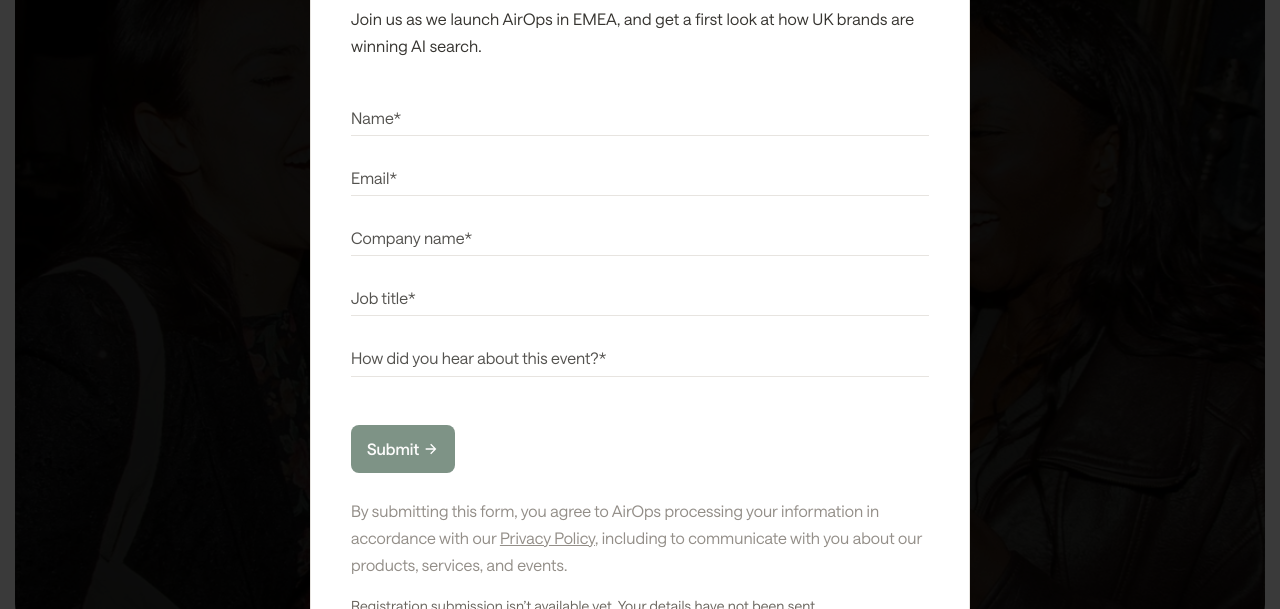
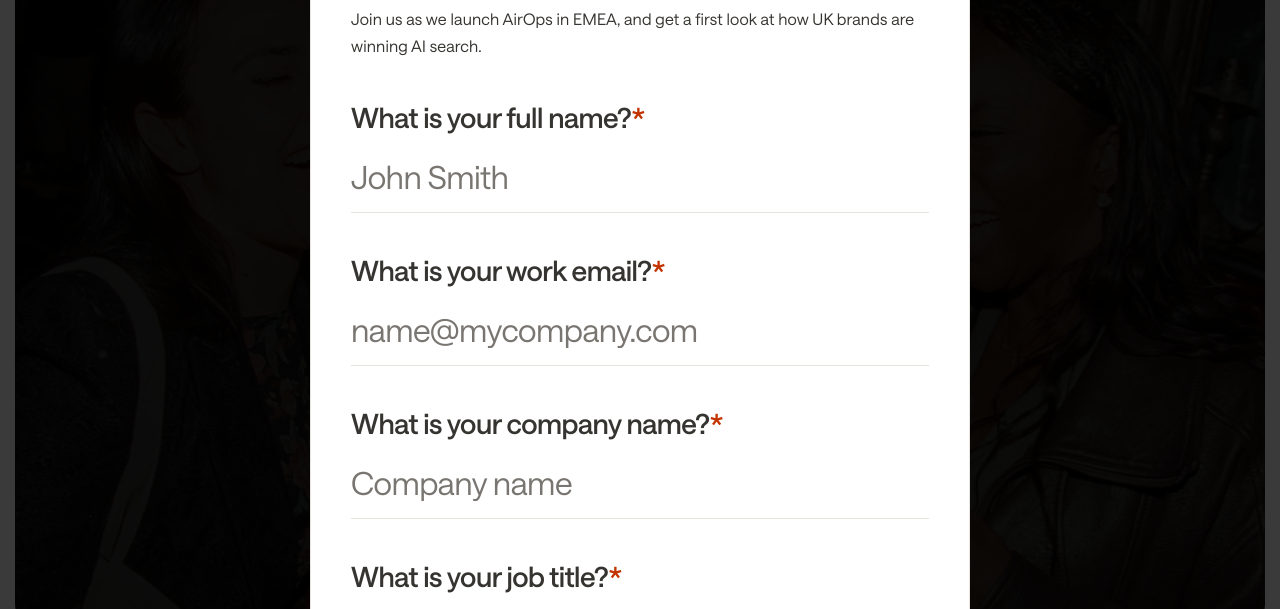
Before and after one commit to airops-brand/EMEA-launch-party-landing-page, a website: page public/index.html in a window 1280 px wide. Both pictures are taken after a click on the button "Register for event". Shown: the part 131-740 px from the top of the page. Drawn offline with Linux system fonts and the light colour scheme.

Commit message:
Style registration fields with question labels and large underlined inputs

```diff
--- a/public/index.html
+++ b/public/index.html
@@ -147,7 +147,13 @@
     <h2 id="registration-title" tabindex="-1">Join us.</h2>
     <p id="registration-description">Join us as we launch AirOps in EMEA, and get a first look at how UK brands are winning AI search.</p>
     <div id="hubspot-form"></div>
-    <div id="form-preview"><fieldset aria-label="Event registration details"><input name="name" aria-label="Name" placeholder="Name*" autocomplete="name" required><input type="email" name="email" aria-label="Email" placeholder="Email*" autocomplete="email" required><input name="company" aria-label="Company name" placeholder="Company name*" autocomplete="organization" required><input name="job_title" aria-label="Job title" placeholder="Job title*" autocomplete="organization-title" required><input name="event_source" aria-label="How did you hear about this event?" placeholder="How did you hear about this event?*" required><button class="button button-green" type="button" disabled aria-describedby="form-status">Submit<img src="/assets/imgFrame4.svg" width="16" height="16" alt=""></button></fieldset><p class="privacy">By submitting this form, you agree to AirOps processing your information in accordance with our <a href="https://www.airops.com/privacy-policy" target="_blank" rel="noopener">Privacy Policy</a>, including to communicate with you about our products, services, and events.</p></div>
+    <div id="form-preview"><fieldset aria-label="Event registration details">
+      <div class="registration-field"><label for="registration-name">What is your full name?<span class="required-mark" aria-hidden="true">*</span></label><input id="registration-name" name="name" type="text" placeholder="John Smith" autocomplete="name" required></div>
+      <div class="registration-field"><label for="registration-email">What is your work email?<span class="required-mark" aria-hidden="true">*</span></label><input id="registration-email" name="email" type="email" placeholder="name@mycompany.com" autocomplete="email" required></div>
+      <div class="registration-field"><label for="registration-company">What is your company name?<span class="required-mark" aria-hidden="true">*</span></label><input id="registration-company" name="company" type="text" placeholder="Company name" autocomplete="organization" required></div>
+      <div class="registration-field"><label for="registration-job_title">What is your job title?<span class="required-mark" aria-hidden="true">*</span></label><input id="registration-job_title" name="job_title" type="text" placeholder="Marketing Director" autocomplete="organization-title" required></div>
+      <div class="registration-field"><label for="registration-event_source">How did you hear about this event?<span class="required-mark" aria-hidden="true">*</span></label><input id="registration-event_source" name="event_source" type="text" placeholder="Tell us how you found us" autocomplete="off" required></div>
+<button class="button button-green" type="button" disabled aria-describedby="form-status">Submit<img src="/assets/imgFrame4.svg" width="16" height="16" alt=""></button></fieldset><p class="privacy">By submitting this form, you agree to AirOps processing your information in accordance with our <a href="https://www.airops.com/privacy-policy" target="_blank" rel="noopener">Privacy Policy</a>, including to communicate with you about our products, services, and events.</p></div>
     <p id="form-status" role="status">Registration submission isn’t available yet. Your details have not been sent.</p>
     <noscript><p>Please enable JavaScript to register for this event.</p></noscript>
   </dialog>
--- a/public/styles.css
+++ b/public/styles.css
@@ -46,4 +46,14 @@
 @media(max-width:1200px){.event-feature-inner{padding:88px 40px;gap:56px}.event-feature-copy h2{font-size:34px}.event-feature-copy--location{min-height:0}}
 @media(max-width:800px){.event-feature-inner{grid-template-columns:minmax(0,1fr);padding:64px 24px;gap:32px}.event-feature-copy h2{font-size:32px;max-width:540px}.event-feature-copy>p:not(.event-eyebrow){max-width:600px}.event-feature-photo{max-width:636px;justify-self:center}.event-feature-link{min-height:44px}.event-feature-copy{gap:12px}}
 @media(max-width:400px){.event-feature-inner{padding:48px 20px}.event-feature-copy h2{font-size:29px}}
+#form-preview fieldset{gap:40px}
+.registration-field{display:flex;flex-direction:column;gap:18px;min-width:0}
+.registration-field label,.event-form .hs-form-field>label{display:block;color:#363430;font-size:28px;line-height:1.25;font-weight:500;letter-spacing:-.5px}
+.registration-field .required-mark,.event-form .hs-form-required{color:#c33300}
+#form-preview .registration-field input,.event-form .hs-form-field .hs-input:not([type=checkbox]):not([type=radio]){width:100%;min-height:60px;padding:4px 0 14px;border:0;border-bottom:1px solid #e7e4e0;background:transparent;border-radius:0;color:#363430;font-family:Saans,Arial,sans-serif;font-size:32px;font-weight:400;line-height:1.25;letter-spacing:-.5px}
+#form-preview .registration-field input::placeholder,.event-form .hs-form-field .hs-input::placeholder{color:#797570;opacity:1}
+#form-preview .registration-field input:focus,.event-form .hs-form-field .hs-input:focus{border-bottom-color:var(--green)}
+.event-form .hs-form-field{margin-bottom:40px}.event-form .hs-form-field>label{margin-bottom:18px}
+#form-preview fieldset .button{margin-top:8px}
+@media(max-width:600px){#form-preview fieldset{gap:30px}.registration-field{gap:14px}.registration-field label,.event-form .hs-form-field>label{font-size:22px;letter-spacing:-.3px}#form-preview .registration-field input,.event-form .hs-form-field .hs-input:not([type=checkbox]):not([type=radio]){font-size:24px;min-height:50px;letter-spacing:-.3px}.event-form .hs-form-field{margin-bottom:30px}}
 @media(prefers-reduced-motion:reduce){*,*::before,*::after{transition:none!important;scroll-behavior:auto!important}}
```
